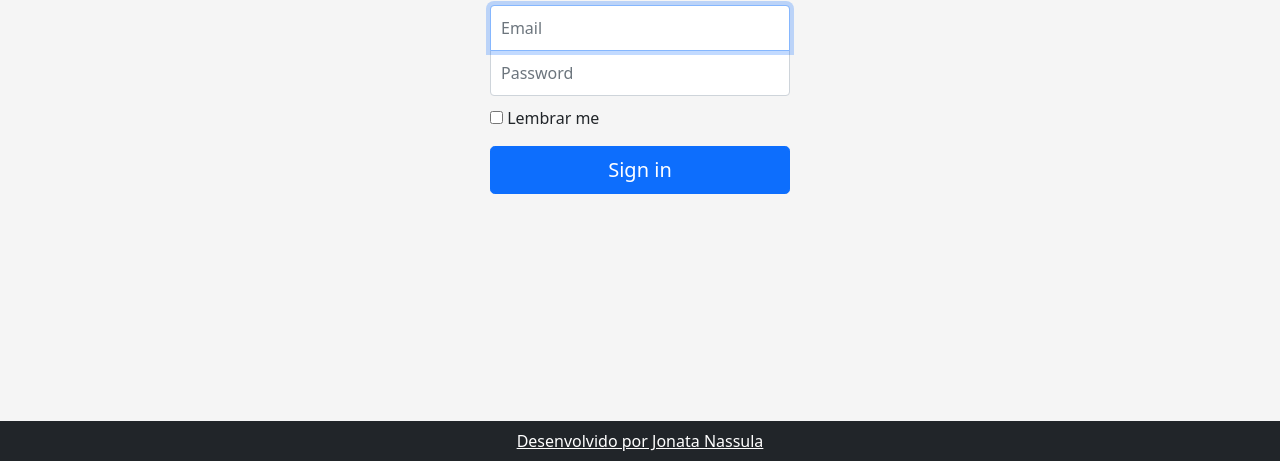
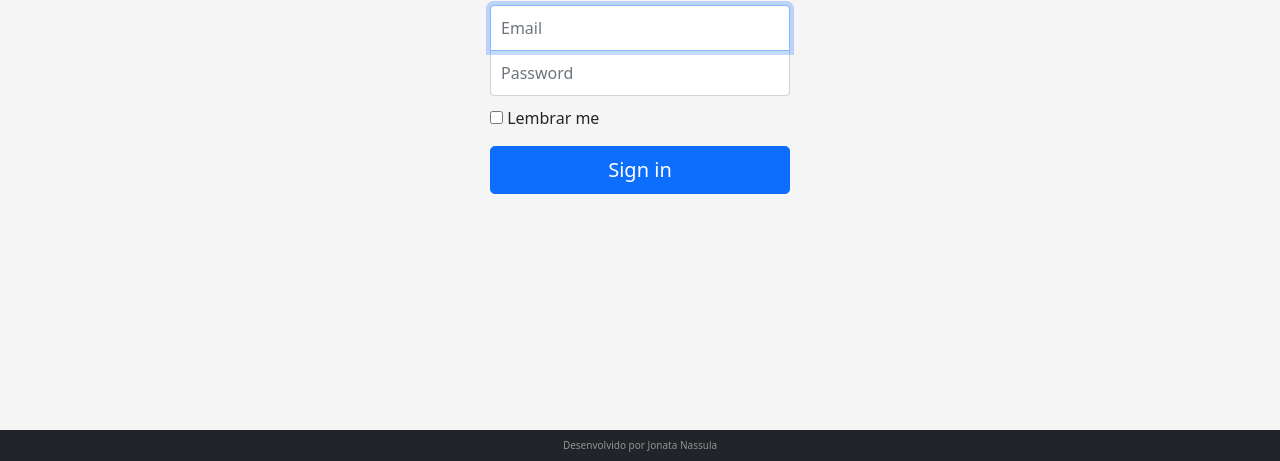
Before and after one commit to jnassula/ha_esperanca, a plain HTML site: page index.html in a window 1280 px wide. Shown: the part 339-800 px from the top of the page. Drawn offline with nearby package versions, Linux system fonts and the light colour scheme.

Commit message:
footer changes

```diff
--- a/css/style.css
+++ b/css/style.css
@@ -59,10 +59,7 @@ ul.navbar-nav li.user-dropdown{
 }
 
 /* FOOTER */
-.link-by {
-    color: #fff
+p.text-center {
+    color: rgb(146, 146, 146);
+    font-size: 10px;
 }
-
-.link-by:hover {
-    color: #ccc;
-}
--- a/index.html
+++ b/index.html
@@ -70,7 +70,7 @@
     </div>
 
     <footer class="fixed-bottom bg-dark p-2">
-        <p class="text-center m-0"><a class="link link-by" href="#">Desenvolvido por Jonata Nassula</a></p>
+        <p class="text-center m-0">Desenvolvido por Jonata Nassula</p>
     </footer>
 
 </body>
```
Also changed, not shown: list.html (+1 -1 lines), register.html (+1 -1 lines).
